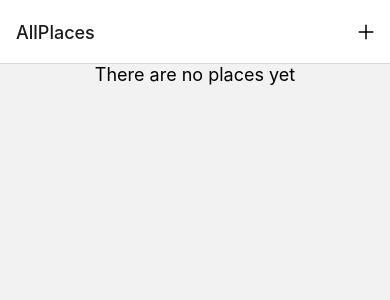
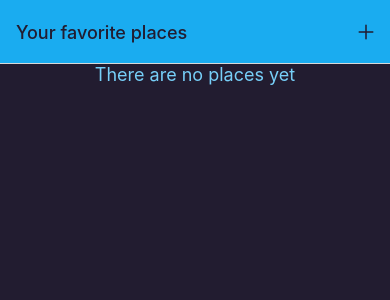
Before and after one commit to vianrove/PlacesApp, a React Native app: screen /AllPlaces in a window 390 px wide. Shown: the top 300 px of the page. Built offline with nearby package versions, Linux system fonts and the light colour scheme.

Commit message:
Añade esquema de colores a pantallas y el navegador

```diff
--- a/App.js
+++ b/App.js
@@ -6,6 +6,8 @@ import AllPlaces from "./screens/AllPlaces";
 import AddPlace from "./screens/AddPlace";
 import IconButton from "./components/ui/IconButton";
 
+import { Colors } from "./constants/colors"
+
 const Stack = createNativeStackNavigator();
 
 export default function App() {
@@ -13,11 +15,20 @@ export default function App() {
     <>
       <StatusBar style="dark" />
       <NavigationContainer>
-        <Stack.Navigator>
+        <Stack.Navigator screenOptions={{
+          headerStyle: {
+            backgroundColor: Colors.primary500,
+          },
+          headerTintColor: Colors.gray700,
+          contentStyle: {
+            backgroundColor: Colors.gray700,
+          }
+        }}>
           <Stack.Screen
             name="AllPlaces"
             component={AllPlaces}
             options={({ navigation }) => ({
+              title: "Your favorite places",
               headerRight: ({ tintColor }) => (
                 <IconButton
                   iconName="add"
@@ -28,15 +39,11 @@ export default function App() {
               ),
             })}
           />
-          <Stack.Screen name="AddPlace" component={AddPlace} />
+          <Stack.Screen name="AddPlace" component={AddPlace} options={{
+            title: "Add a new place",
+          }}/>
         </Stack.Navigator>
       </NavigationContainer>
     </>
   );
 }
-
-const styles = StyleSheet.create({
-  container: {
-    root: 1,
-  },
-});
--- a/components/Places/PlacesList.js
+++ b/components/Places/PlacesList.js
@@ -1,5 +1,6 @@
 import { FlatList, StyleSheet, View, Text } from "react-native";
 import PlaceItem from "./PlaceItem";
+import { Colors } from "../../constants/colors";
 
 const PlacesList = ({ places }) => {
   if (!places || places.length === 0) {
@@ -10,6 +11,7 @@ const PlacesList = ({ places }) => {
     );
   }
   return (
+    <>
       <FlatList
         data={places}
         keyExtractor={(item) => item.id}
@@ -17,6 +19,9 @@ const PlacesList = ({ places }) => {
           <PlaceItem place={item} />;
         }}
       />
+
+      <Text style={styles.fallbackText}>There are no places yet</Text>
+    </>
   );
 };
 
@@ -30,5 +35,6 @@ const styles = StyleSheet.create({
   },
   fallbackText: {
     fontSize: 18,
+    color: Colors.primary200,
   },
 });
--- /dev/null
+++ b/constants/colors.js
@@ -0,0 +1,11 @@
+export const Colors = {
+    primary50: '#cfeffd',
+    primary100: '#a0defb',
+    primary200: '#77cff8',
+    primary400: '#44bdf5',
+    primary500: '#1aacf0',
+    primary700: '#0570c9',
+    primary800: '#003b88',
+    accent500: '#e6b30b',
+    gray700: '#221c30',
+  };
```
Lines whose indentation alone changed are shown as unchanged.
